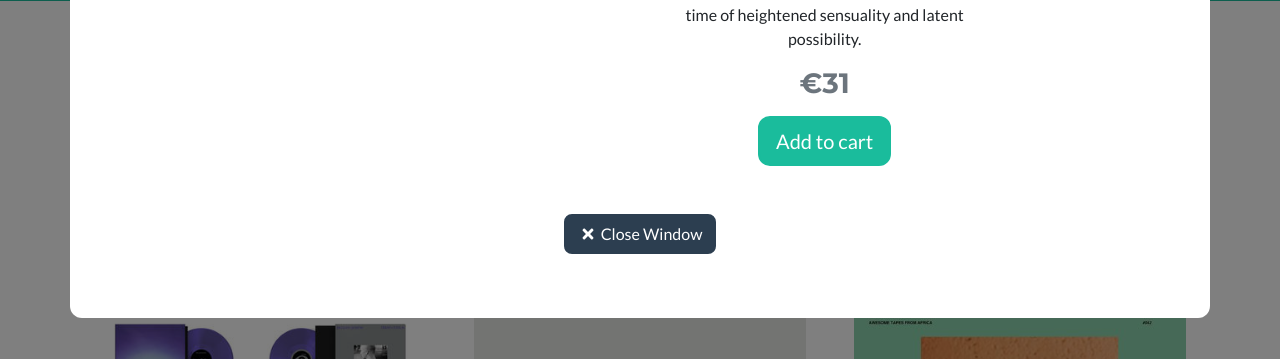
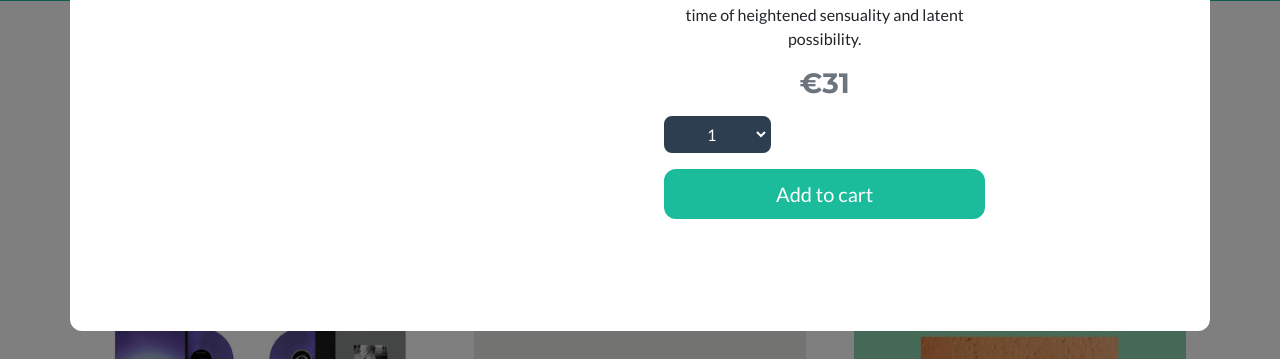
Before and after one commit to ErikaAhlstrom/record-store, a PHP site: page /record-store/ in a window 1280 px wide, after a click that opens the changed part. Shown: the part 767-1126 px from the top of the page. Run offline with PHP 8.4, Linux system fonts and the light colour scheme; data comes from the database, SQL or seed files in the repository.

Commit message:
Add amount to record modal.

```diff
--- a/views/View.php
+++ b/views/View.php
@@ -73,16 +73,19 @@ class View
                                                       <p class="mb-3 text-muted"><small>RELEASE YEAR $record[year_released]</small></p>
                                                       <p class="mb-3">$record[description]</p>
                                                       <h3 class="mb-3 text-muted">€$record[price]</h3>
-                                                      <form action="#" method="POST">
-                                                      <input class="mb-5 btn btn-primary btn-lg" type="submit" value="Add to cart"/>
+                                                      <form class="d-flex flex-column" action="" method="POST">
+                                                      <select name="amount" class="mb-3 col-4 btn btn-secondary dropdown-toggle" aria-label=".form-select-sm example">
+                                                        <option selected value="1">1</option>
+                                                        <option value="2">2</option>
+                                                        <option value="3">3</option>
+                                                        <option value="4">4</option>
+                                                        <option value="5">5</option>
+                                                      </select>
+                                                        <input hidden value="$record[id_record]" name="record_id">
+                                                        <input class="mb-5 btn btn-primary btn-lg" type="submit" name="add" value="Add to cart"/>
                                                       </form>
                                                     </div>
                                                   </div>
-                                                  <!-- Record Modal - Text-->
-                                                  <button class="btn btn-secondary" data-dismiss="modal">
-                                                      <i class="fas fa-times fa-fw"></i>
-                                                      Close Window
-                                                  </button>
                                               </div>
                                           </div>
                                       </div>
```
